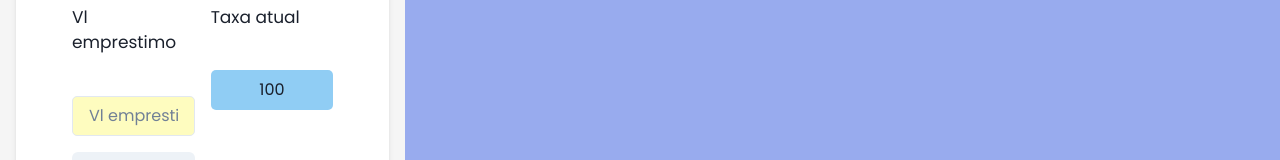
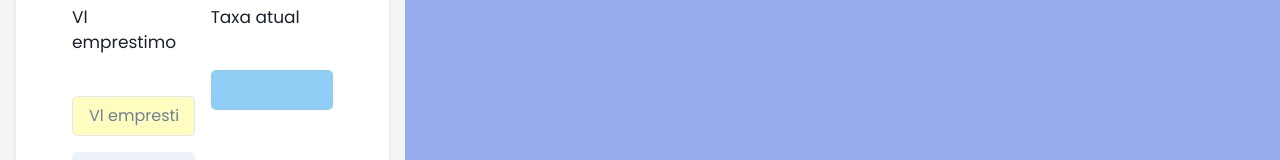
Before and after one commit to QualiconsigTech/Calculator2.0, a Next.js app: page /calculator/sistemaDado in a window 1280 px wide. Shown: the part 478-638 px from the top of the page. Built offline with nearby package versions, Linux system fonts and the light colour scheme.

Commit message:
chore: adjust saldo real tax percent

```diff
--- a/src/components/dataSistema/datasistema.tsx
+++ b/src/components/dataSistema/datasistema.tsx
@@ -143,7 +143,10 @@ export function RealBalance({taxaares}:any) {
                   borderRadius={5}
                   {...register('TaxaAtual')}
                 >
-                 {taxaResponse}
+                  {taxaResponse !== 100 &&
+                  <Text>{taxaResponse}</Text>
+
+                }
                 </Flex>
               </BoxInput>
               <Button type="submit">Calcular</Button>
--- a/src/components/saldoReal/saldoreal.tsx
+++ b/src/components/saldoReal/saldoreal.tsx
@@ -146,7 +146,9 @@ export function BalanceDataSystem({taxaatual}:any) {
                   borderRadius={5}
 
                 >
-                 {taxaResponse}
+                  {taxaResponse !== 100 &&
+                 <Text>{taxaResponse}</Text>
+                }
                 </Flex>
               </BoxInput>
               <BoxInput>
```
